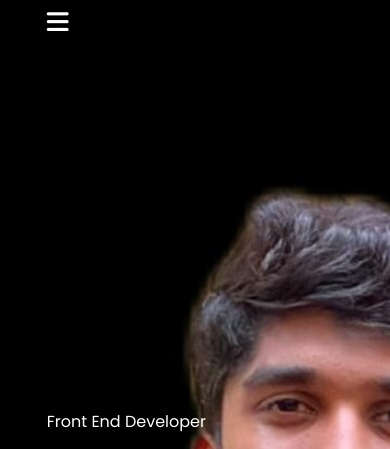
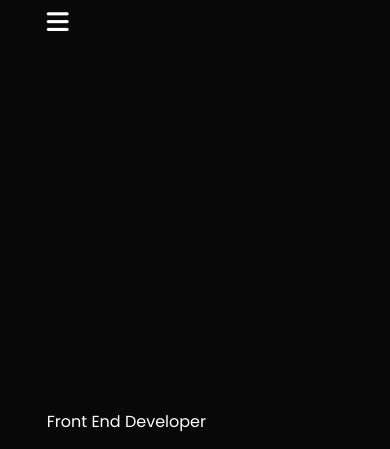
Before and after one commit to Sanjayck27/Portfolio, a plain HTML site: page index.html in a window 390 px wide. Shown: the top 449 px of the page. Drawn offline with Linux system fonts and the light colour scheme.

Commit message:
Update style.css

```diff
--- a/style.css
+++ b/style.css
@@ -17,7 +17,7 @@ body{
 #header{
     width: 120%;
     height: 100vh;
-    background-image: url(/Myimage.jpg);
+    /*background-image: url(/Myimage.jpg);*/
     background-size: cover;
     background-position: center;
 }
@@ -267,9 +267,9 @@ nav .fa-solid{
     display: none;
 }
 @media only screen and (max-width: 600px){
-    #header{
+    /*#header{
         background-image: url(smallpic3.jpg);
-    }
+    }*/
     .header-text{
         margin-top: 100%;
         font-size: 16px;
```
